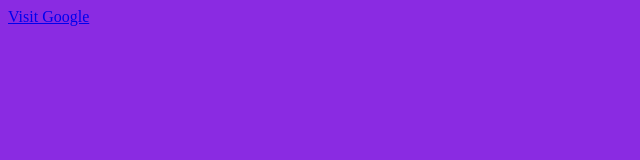
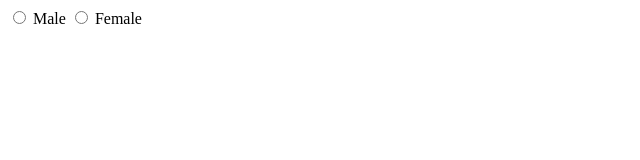
Before and after one commit to VathanyooMaidam/241_700, a plain HTML site: page index.html in a window 1280 px wide. Shown: the whole page, without its empty margins (0-640 px from the left). Drawn offline with Linux system fonts and the light colour scheme.

Commit message:
Add files via upload

```diff
--- a/index.html
+++ b/index.html
@@ -4,11 +4,24 @@
     <meta charset="UTF-8">
     <meta name="viewport" content="width=device-width, initial-scale=1.0">
     <title>Document</title>
-    <!-- 1.ส่วนนี้จะไม่แสดงผลที่หน้าเว็บ -->
 </head>
-<body style="background-color: blueviolet;">
-    <!-- 2.ส่วนนี้จะไม่แสดงผลที่หน้าเว็บ -->
-     <a href="https://www.Google.com" target="_blank"> Visit Google </a>
+<body>
+    <input type="radio" name="gender" value="mate" onchange="changeGender()"> Male
+    <input type="radio" name="gender" value="femate" onchange="changeGender()"> Female
+     <script>
+        function changeGender() {
+           //เลือก gender ทั้งหมด
+           let genders = document.querySelectorAll('input[name="gender"]');
+
+           //ดูว่าอันไหนมัน check
+           for (let i = 0; i < genders.length; i++) {
+              if (genders[i].checked) {
+                console.log("Gender selected: " + genders[i].value);
+              }
+           }
+        }
+
+     </script>
 
 </body>
 </html>
```
